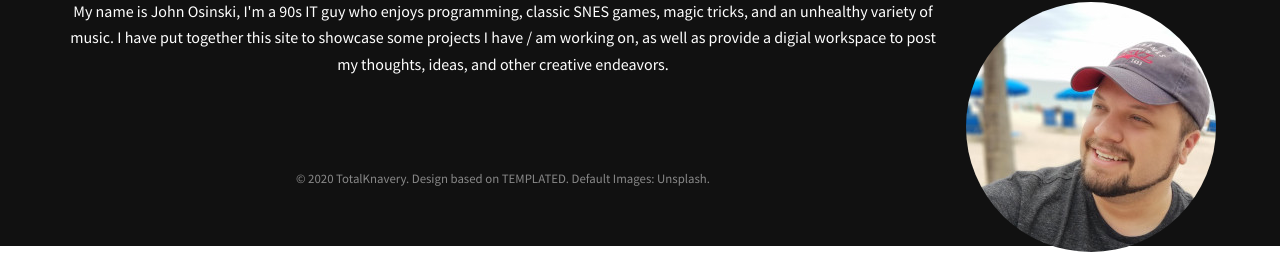
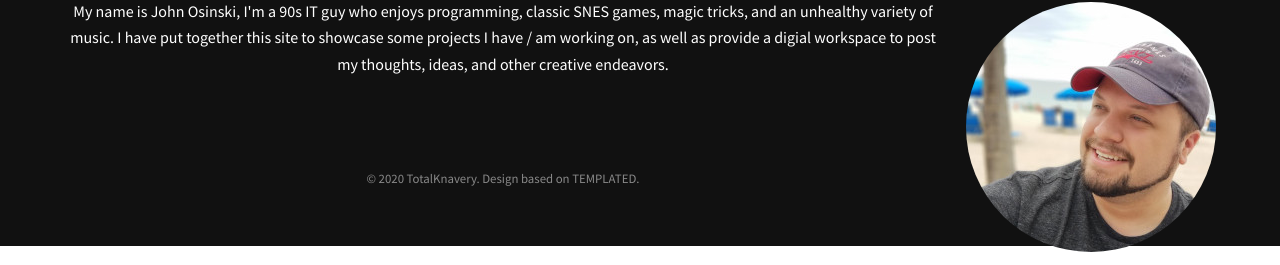
Before and after one commit to knaveightt/totalknavery, a Jekyll site: the page built from index.html, in a window 1280 px wide. Shown: the part 1487-1752 px from the top of the page. Built offline with Jekyll 4.4.1, drawn with Linux system fonts in a browser that asks for light colours.

Commit message:
Updated Home footer

```diff
--- a/_layouts/home.html
+++ b/_layouts/home.html
@@ -102,7 +102,7 @@
 
 
 					<div class="copyright">
-						&copy; 2020 TotalKnavery. Design based on <a href="https://templated.co">TEMPLATED</a>. Default Images: <a href="https://unsplash.com">Unsplash</a>.
+						&copy; 2020 TotalKnavery. Design based on <a href="https://templated.co">TEMPLATED</a>.
 					</div>
 
 				</div>
```
